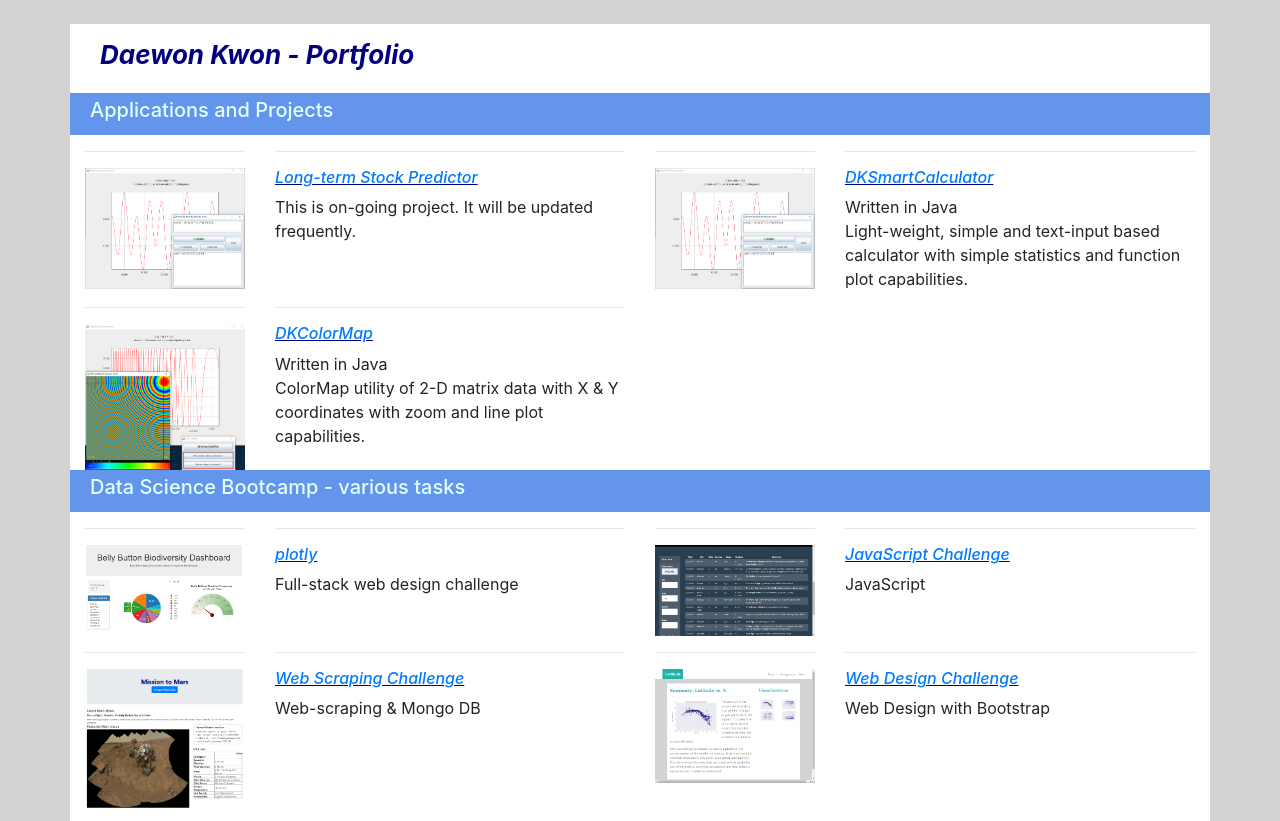
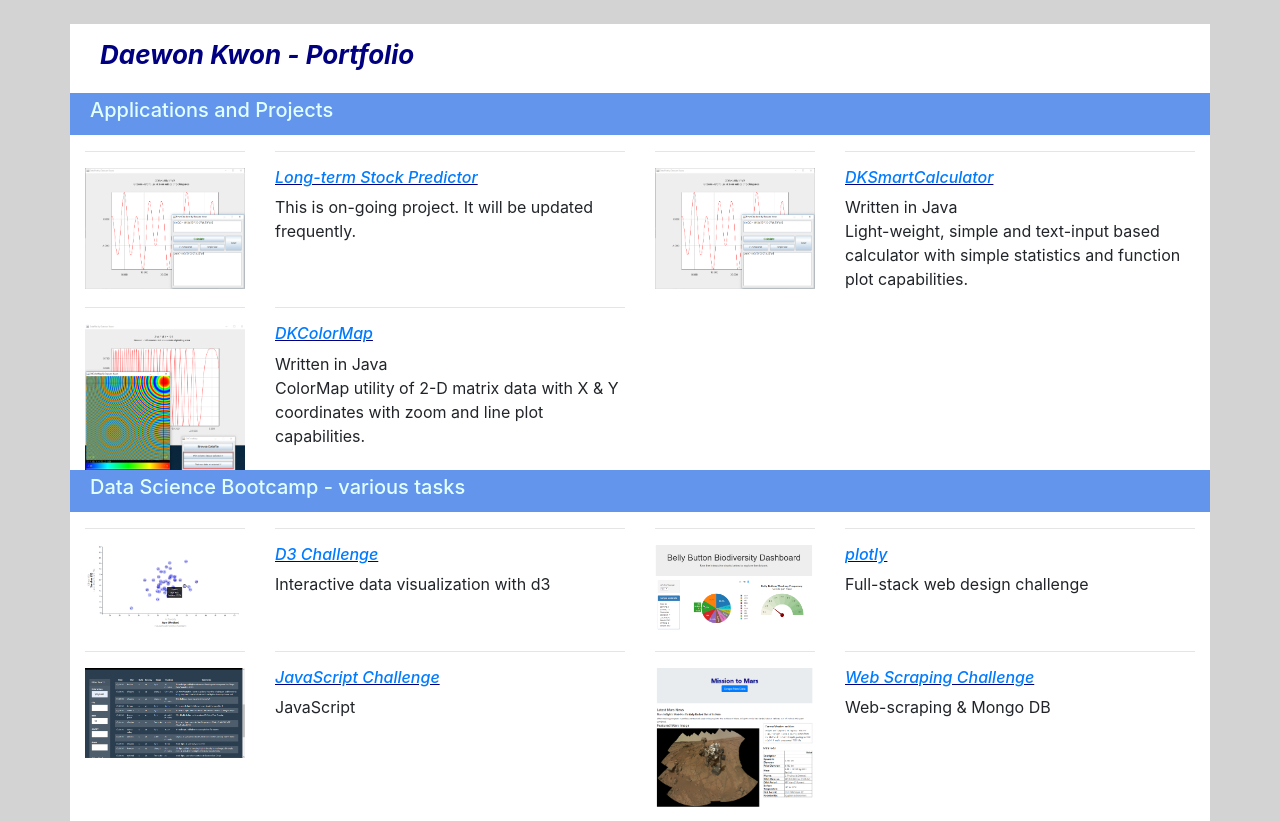
Before and after one commit to sliwet/Portfolio, a plain HTML site: page portfolio/portfolio.html in a window 1280 px wide. Shown: the top 821 px of the page. Drawn offline with nearby package versions, Linux system fonts and the light colour scheme.

Commit message:
Added d3

```diff
--- a/portfolio/portfolio.html
+++ b/portfolio/portfolio.html
@@ -85,7 +85,15 @@
                 dkwon
             </div>
             -->
-
+            <div class="col col-4 col-md-2 colimg">
+                <hr>
+                <a href="https://github.com/sliwet/D3-challenge" target="_blank"><img src="images/d3.png" alt="dkwon"></a>
+            </div>
+            <div class="col col-8 col-md-4">
+                <hr>
+                <h3><a href="https://github.com/sliwet/D3-challenge" target="_blank">D3 Challenge</a></h3>
+                Interactive data visualization with d3
+            </div>
             <div class="col col-4 col-md-2 colimg">
                 <hr>
                 <a href="https://github.com/sliwet/plotly-challenge" target="_blank"><img src="images/plotly.png" alt="dkwon"></a>
```
Also changed, not shown: portfolio/images/d3.png (added).
